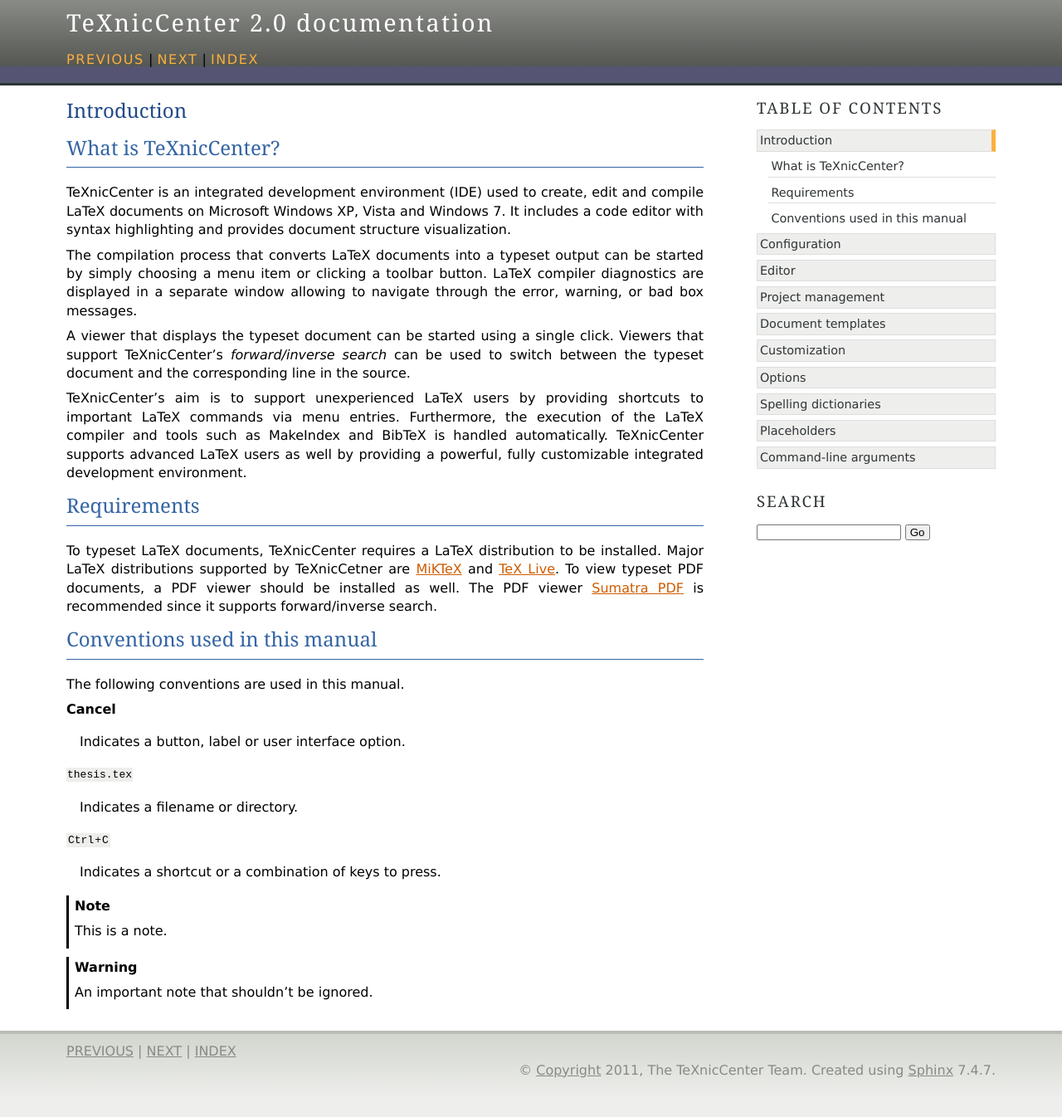
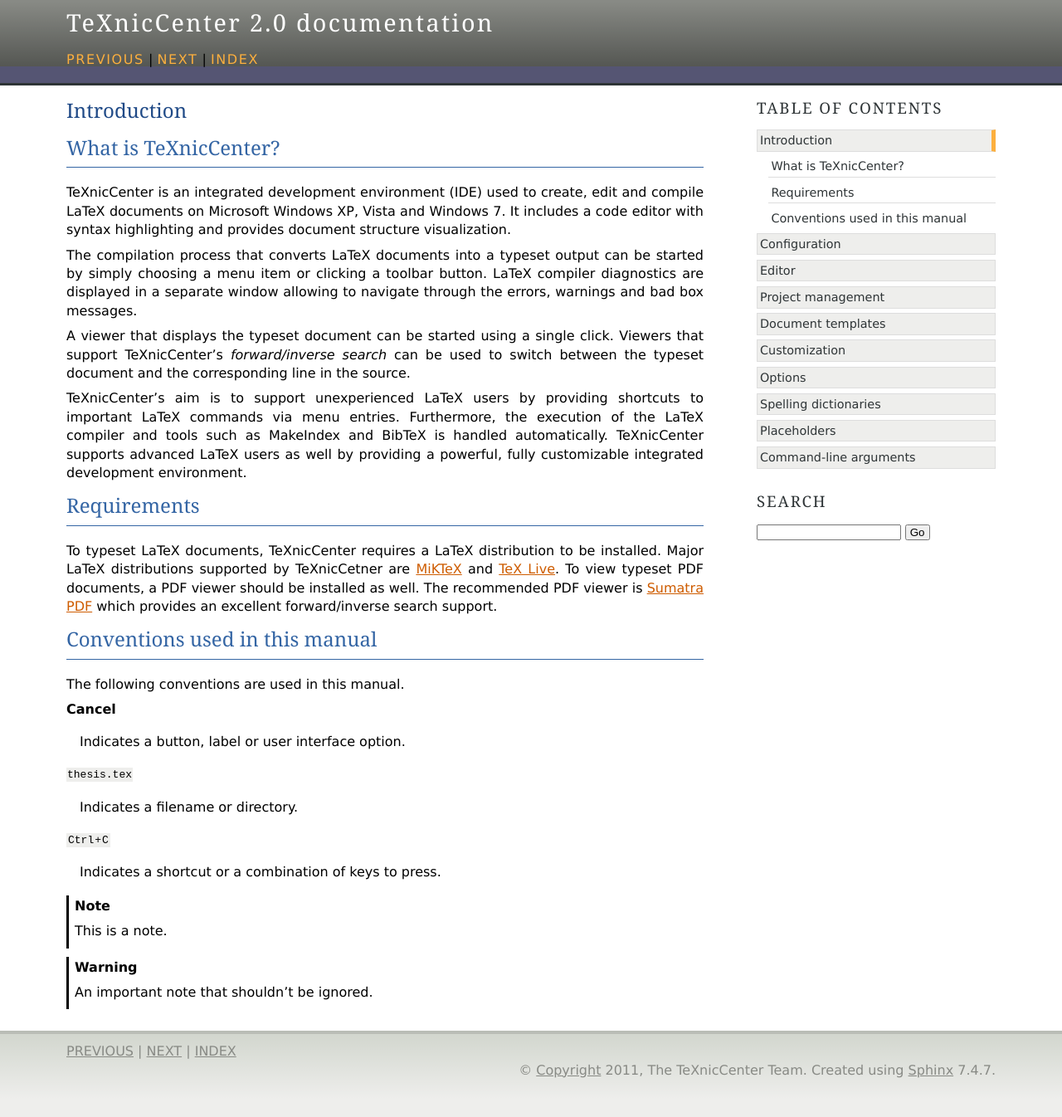
Before and after one commit to weinkauf/TeXnicCenter-Manual, a Sphinx documentation site: the page built from source/introduction.rst, in a window 1280 px wide. Shown: the whole page at 83% size. Built offline with Sphinx 7.4.7, drawn with Linux system fonts in a browser that asks for light colours.

Commit message:
Improved introduction wording

```diff
--- a/source/introduction.rst
+++ b/source/introduction.rst
@@ -12,11 +12,11 @@
 The compilation process that converts LaTeX documents into a typeset output can
 be started by simply choosing a menu item or clicking a toolbar button. LaTeX
 compiler diagnostics are displayed in a separate window allowing to navigate
-through the error, warning, or bad box messages.
+through the errors, warnings and bad box messages.
 
 A viewer that displays the typeset document can be started using a single click.
-Viewers that support TeXnicCenter's *forward/inverse search* can be used to switch
-between the typeset document and the corresponding line in the source.
+Viewers that support TeXnicCenter's *forward/inverse search* can be used to
+switch between the typeset document and the corresponding line in the source.
 
 TeXnicCenter's aim is to support unexperienced LaTeX users by providing
 shortcuts to important LaTeX commands via menu entries.  Furthermore, the
@@ -36,9 +36,10 @@
 To typeset LaTeX documents, TeXnicCenter requires a LaTeX distribution to be
 installed. Major LaTeX distributions supported by TeXnicCetner are `MiKTeX
 <http://miktex.org/>`_ and `TeX Live
-<http://www.tug.org/texlive/windows.html>`_. To view typeset PDF documents, a PDF
-viewer should be installed as well. The PDF viewer `Sumatra PDF
-<http://blog.kowalczyk.info/software/sumatrapdf>`_ is recommended since it supports forward/inverse search.
+<http://www.tug.org/texlive/windows.html>`_. To view typeset PDF documents, a
+PDF viewer should be installed as well. The recommended PDF viewer  is `Sumatra
+PDF <http://blog.kowalczyk.info/software/sumatrapdf>`_ which provides an
+excellent forward/inverse search support.
 
 .. index::
   viewer, viewer; PDF
```
